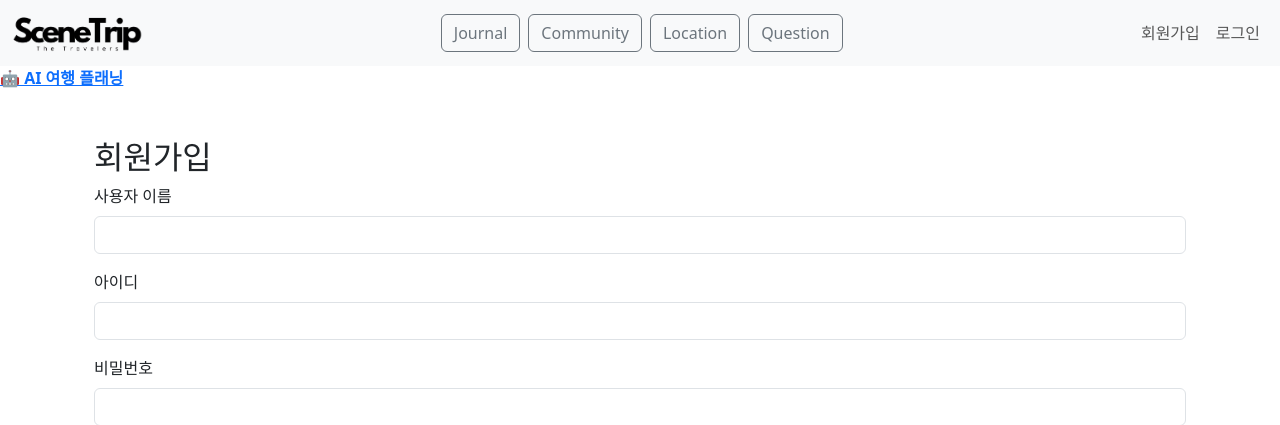
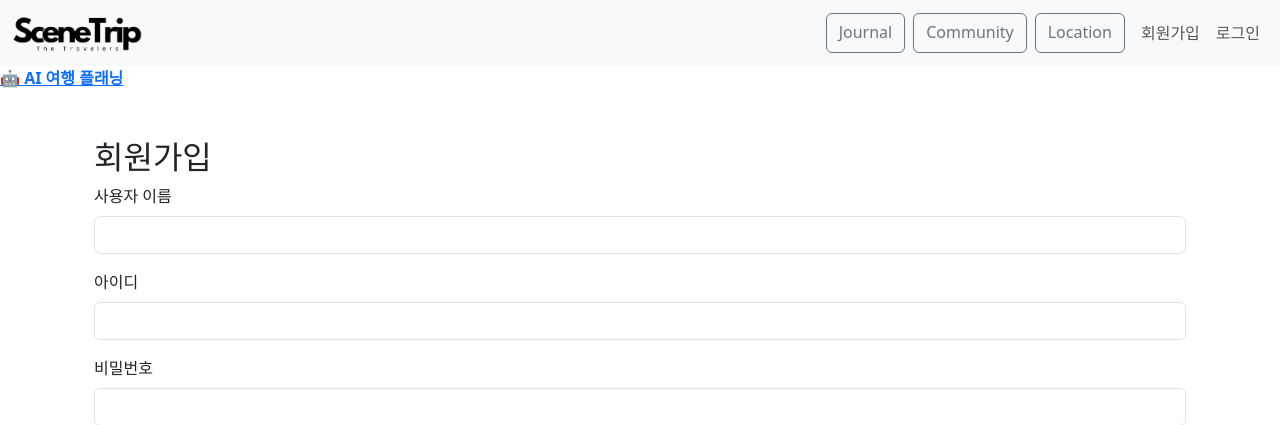
Before and after one commit to Joonim97/SceneTrip, a Django app: template accounts/templates/accounts/signup.html in a window 1280 px wide. Shown: the top 425 px of the page. Run offline with Django 4.2, Linux system fonts and the light colour scheme; the template is opened without the code that fills it, so the values that code supplies are empty.

Commit message:
style: questions 제외

```diff
--- a/templates/base.html
+++ b/templates/base.html
@@ -35,9 +35,6 @@
         <a href="{% url 'communities:community_list' %}" class="btn btn-outline-secondary me-2">Community</a>
         <!-- 촬영지 페이지로 이동 -->
         <a href="{% url 'locations:location_list' %}" class="btn btn-outline-secondary me-2">Location</a>
-        <!-- Q&A 페이지로 이동 -->
-        <a href="{% url 'questions:question_list' %}" class="btn btn-outline-secondary me-2">Question</a>
-      </div>
 
       <!-- 우측 상단 로그인/회원가입 또는 마이페이지/로그아웃 -->
       <ul class="navbar-nav ms-auto" id="navbar-auth-links">
```
